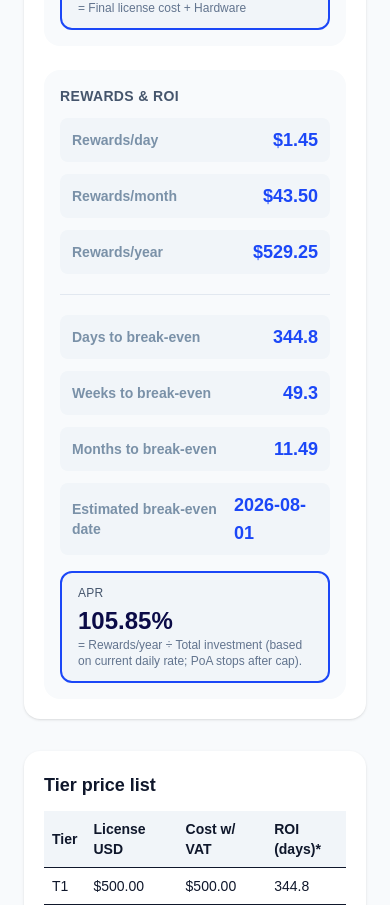
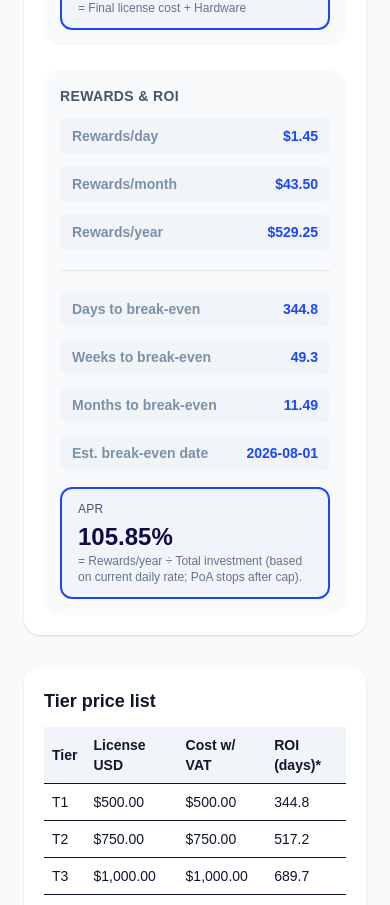
Before and after one commit to Ratio1/calculator, a Next.js app: page / in a window 390 px wide. Shown: the part 1540-2445 px from the top of the page. Built offline with nearby package versions, Linux system fonts and the light colour scheme; no server answers.

Commit message:
fix: mobile label

```diff
--- a/app/page.tsx
+++ b/app/page.tsx
@@ -595,9 +595,7 @@ export default function Ratio1RoiCalculator() {
                 <Row label="Months to break-even">
                   {isFinite(monthsToROI) ? fmtNumber(monthsToROI, 2) : "–"}
                 </Row>
-                <Row label="Estimated break-even date">
-                  {breakEvenDate ?? "–"}
-                </Row>
+                <Row label="Est. break-even date">{breakEvenDate ?? "–"}</Row>
               </div>
 
               {/* Emphasized APR (same style as Total investment) */}
@@ -751,7 +749,9 @@ function Row({
   return (
     <div className="flex items-center justify-between rounded-lg tablebg px-3 py-2">
       <span className="textlight font-semibold">{label}</span>
-      <span className="font-semibold accent text-lg">{children}</span>
+      <span className="font-semibold accent sm:text-lg text-md">
+        {children}
+      </span>
     </div>
   );
 }
```
